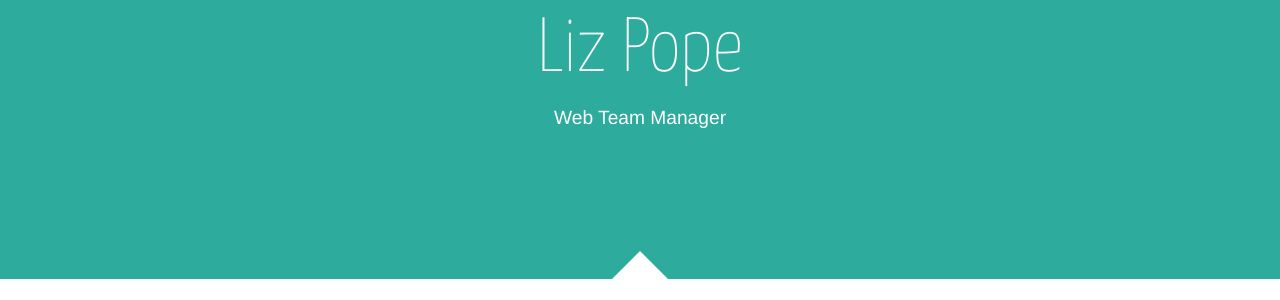
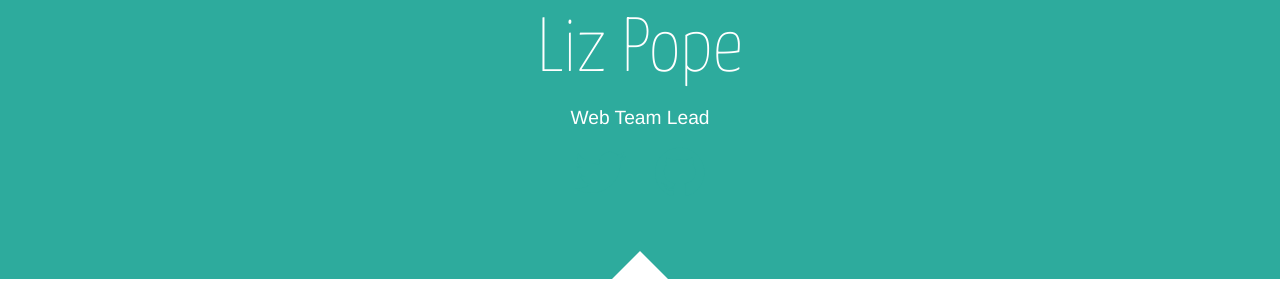
Before and after one commit to holidayextras/holidayextras.github.com, a Jekyll site: the page built from profiles/liz-pope/index.md, in a window 1280 px wide. Shown: the part 266-566 px from the top of the page. Built offline with Jekyll 4.4.1, drawn with Linux system fonts in a browser that asks for light colours; nearby versions of some CDN libraries.

Commit message:
updating my job title while here

```diff
--- a/_data/members.yml
+++ b/_data/members.yml
@@ -75,7 +75,7 @@ kevin_hodges:
   twitter: kevin_hodges
 liz_pope:
   name: Liz Pope
-  role: Web Team Manager
+  role: Web Team Lead
   gravatar_md5: 8c3d1419f32e67a4b853bf76ff563867
   twitter: lizzie_pope
 louis_pryer:
--- a/profiles/liz-pope/index.md
+++ b/profiles/liz-pope/index.md
@@ -1,7 +1,7 @@
 ---
 layout: profile
 title: Liz Pope
-tagline: Web Team Manager
+tagline: Web Team Lead
 gravatar_md5: 8c3d1419f32e67a4b853bf76ff563867
 github: lizpope
 twitter: lizzie_pope
```
